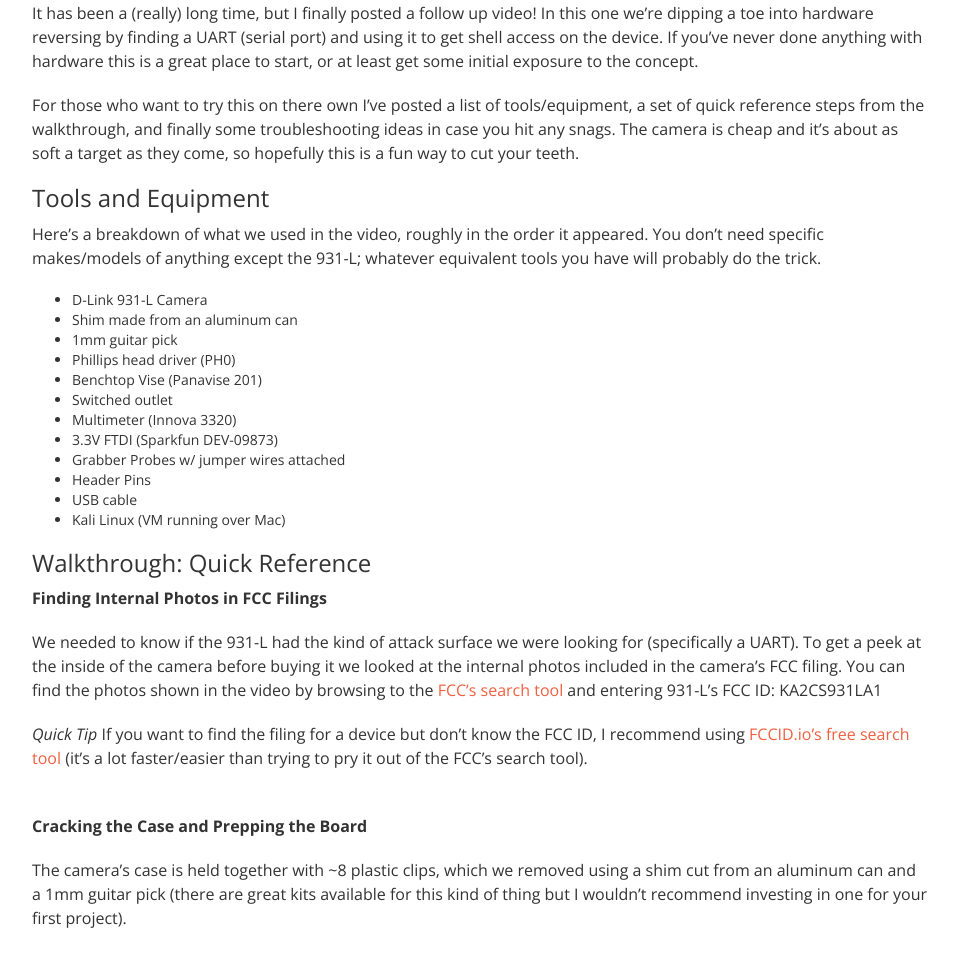
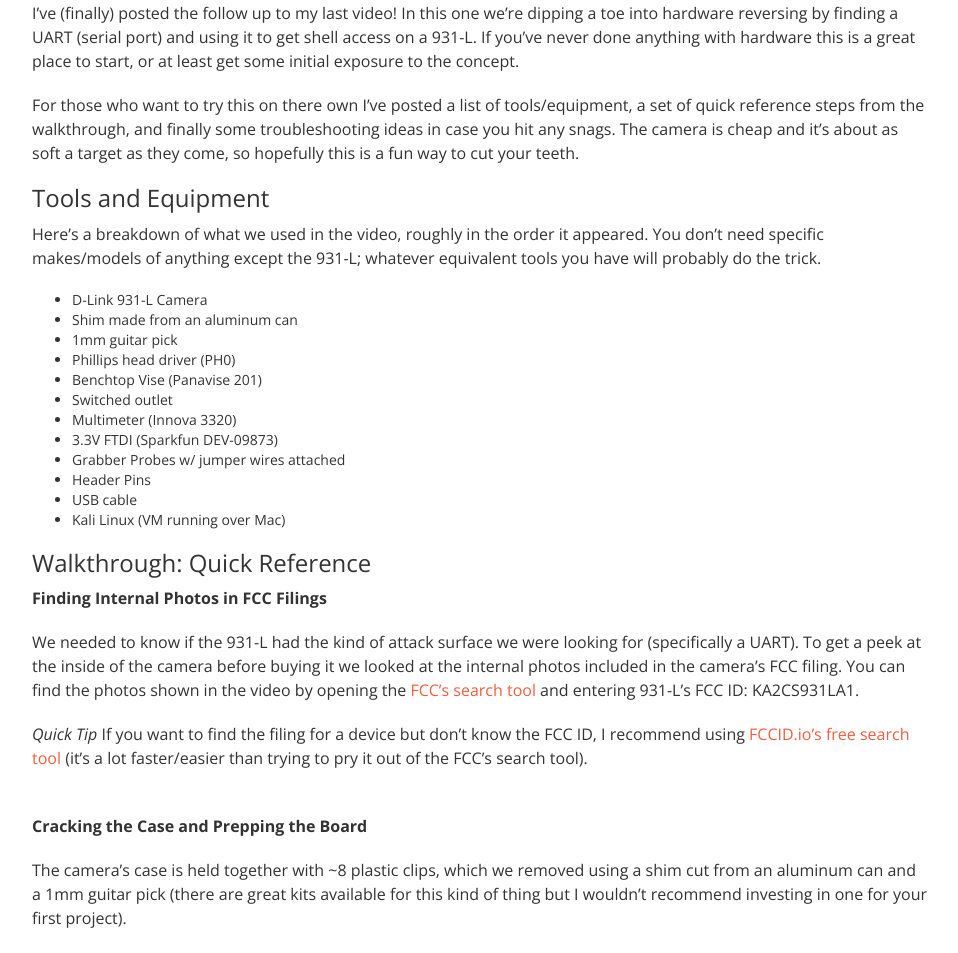
Before and after one commit to 1585sec/1585sec.github.io, a Jekyll site: the page built from _posts/2019-10-31-Hardware-Reversing-to-find-UART-and-shell.md, in a window 1280 px wide and 1400 px high, cut to the strip 447-1400 px from the top of the window. Shown: the whole strip, without its empty margins (160-1118 px from the left). Built offline with Jekyll 4.4.1, drawn with Linux system fonts in a browser that asks for light colours.

Commit message:
Update 2019-10-31-Hardware-Reversing-to-find-UART-and-shell.md

```diff
--- a/_posts/2019-10-31-Hardware-Reversing-to-find-UART-and-shell.md
+++ b/_posts/2019-10-31-Hardware-Reversing-to-find-UART-and-shell.md
@@ -3,7 +3,7 @@ layout: blog_post_video_ftdi
 title: Hardware Reversing to find UART and shell
 ---
 
-It has been a (really) long time, but I finally posted a follow up video! In this one we're dipping a toe into hardware reversing by finding a UART (serial port) and using it to get shell access on the device. If you've never done anything with hardware this is a great place to start, or at least get some initial exposure to the concept.
+I've (finally) posted the follow up to my last video! In this one we're dipping a toe into hardware reversing by finding a UART (serial port) and using it to get shell access on a 931-L. If you've never done anything with hardware this is a great place to start, or at least get some initial exposure to the concept.
 
 For those who want to try this on there own I've posted a list of tools/equipment, a set of quick reference steps from the walkthrough, and finally some troubleshooting ideas in case you hit any snags. The camera is cheap and it's about as soft a target as they come, so hopefully this is a fun way to cut your teeth.
 
@@ -29,7 +29,7 @@ Here's a breakdown of what we used in the video, roughly in the order it appeare
 
 **Finding Internal Photos in FCC Filings**
 
-We needed to know if the 931-L had the kind of attack surface we were looking for (specifically a UART). To get a peek at the inside of the camera before buying it we looked at the internal photos included in the camera's FCC filing. You can find the photos shown in the video by browsing to the [FCC's search tool](https://www.fcc.gov/oet/ea/fccid) and entering 931-L's FCC ID: KA2CS931LA1
+We needed to know if the 931-L had the kind of attack surface we were looking for (specifically a UART). To get a peek at the inside of the camera before buying it we looked at the internal photos included in the camera's FCC filing. You can find the photos shown in the video by opening the [FCC's search tool](https://www.fcc.gov/oet/ea/fccid) and entering 931-L's FCC ID: KA2CS931LA1.
 
 _Quick Tip_ If you want to find the filing for a device but don't know the FCC ID, I recommend using [FCCID.io's free search tool](https://fccid.io/search.php) (it's a lot faster/easier than trying to pry it out of the FCC's search tool).
 
```
